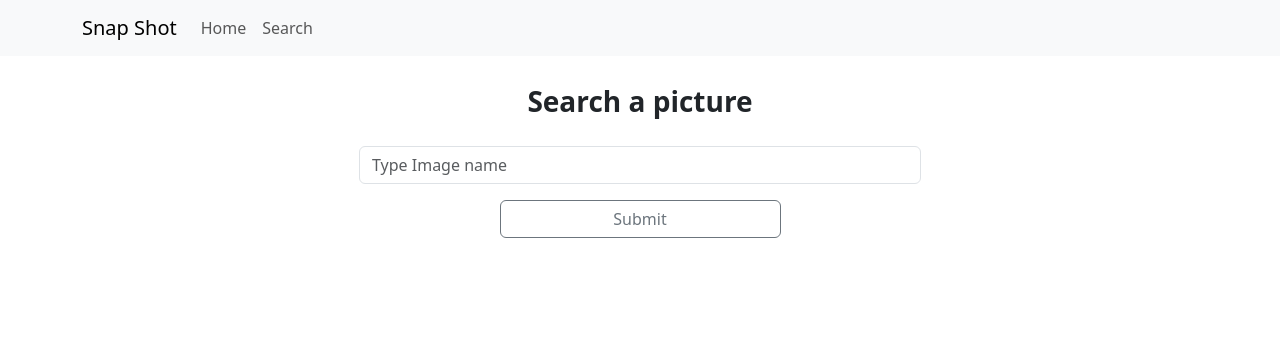
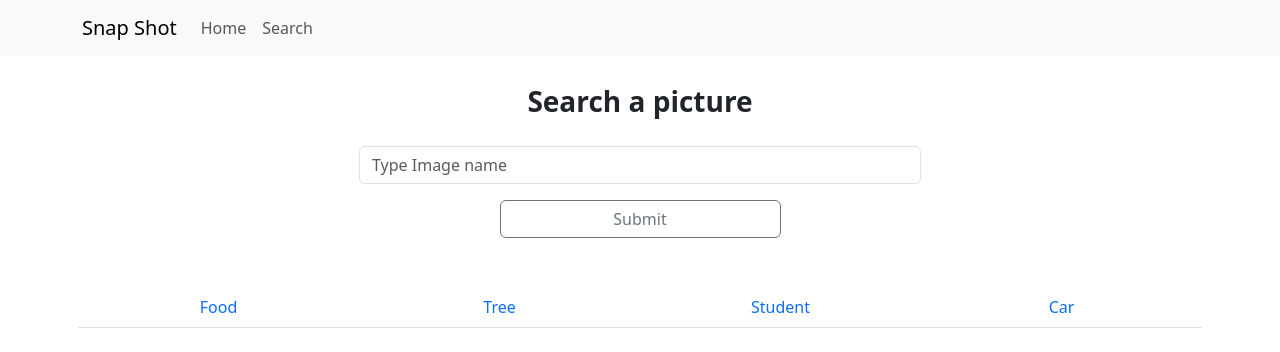
Before and after one commit to h-behgam/snap-shot, a React (Create React App) app: page / in a window 1280 px wide. Shown: the top 352 px of the page. Built offline with nearby package versions, Linux system fonts and the light colour scheme.

Commit message:
Update Layout.js

```diff
--- a/src/Pages/Layout.js
+++ b/src/Pages/Layout.js
@@ -3,6 +3,7 @@ import Menu from "../Components/Navbar/Menu";
 import SearchForm from "../Components/SearchForm/SearchForm";
 import { Outlet } from "react-router-dom";
 import Loader from "../Components/Loader/Loader";
+import Navlinks from "../Components/Navbar/Navlinks";
 
 function Layout() {
   return (
@@ -10,6 +11,7 @@ function Layout() {
       <Menu />
       <div className="container bg-body-secondary1 p-2">
         <SearchForm />
+        <Navlinks />
         <Suspense fallback={<Loader />}>
           <Outlet />
         </Suspense>
```
